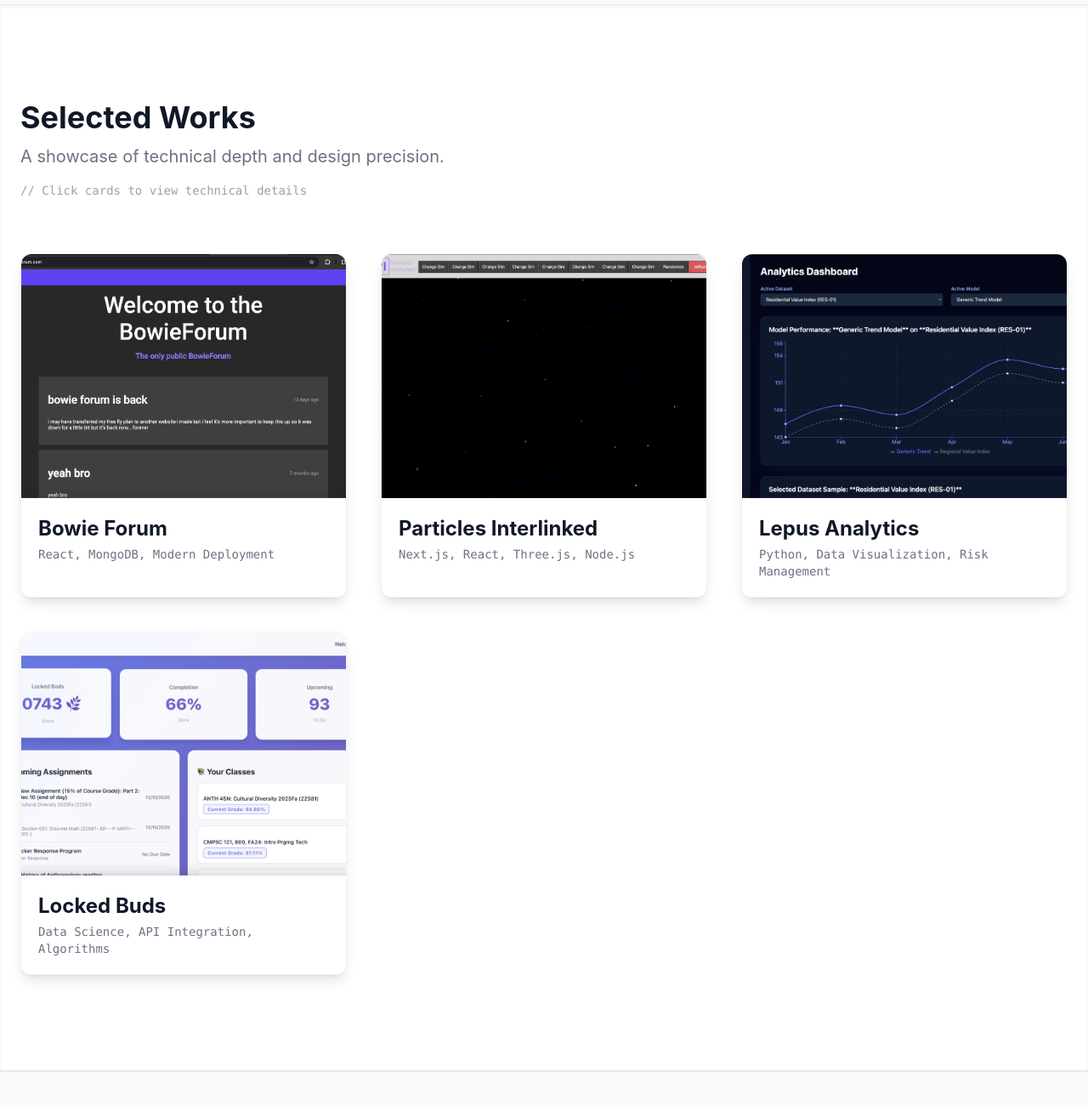
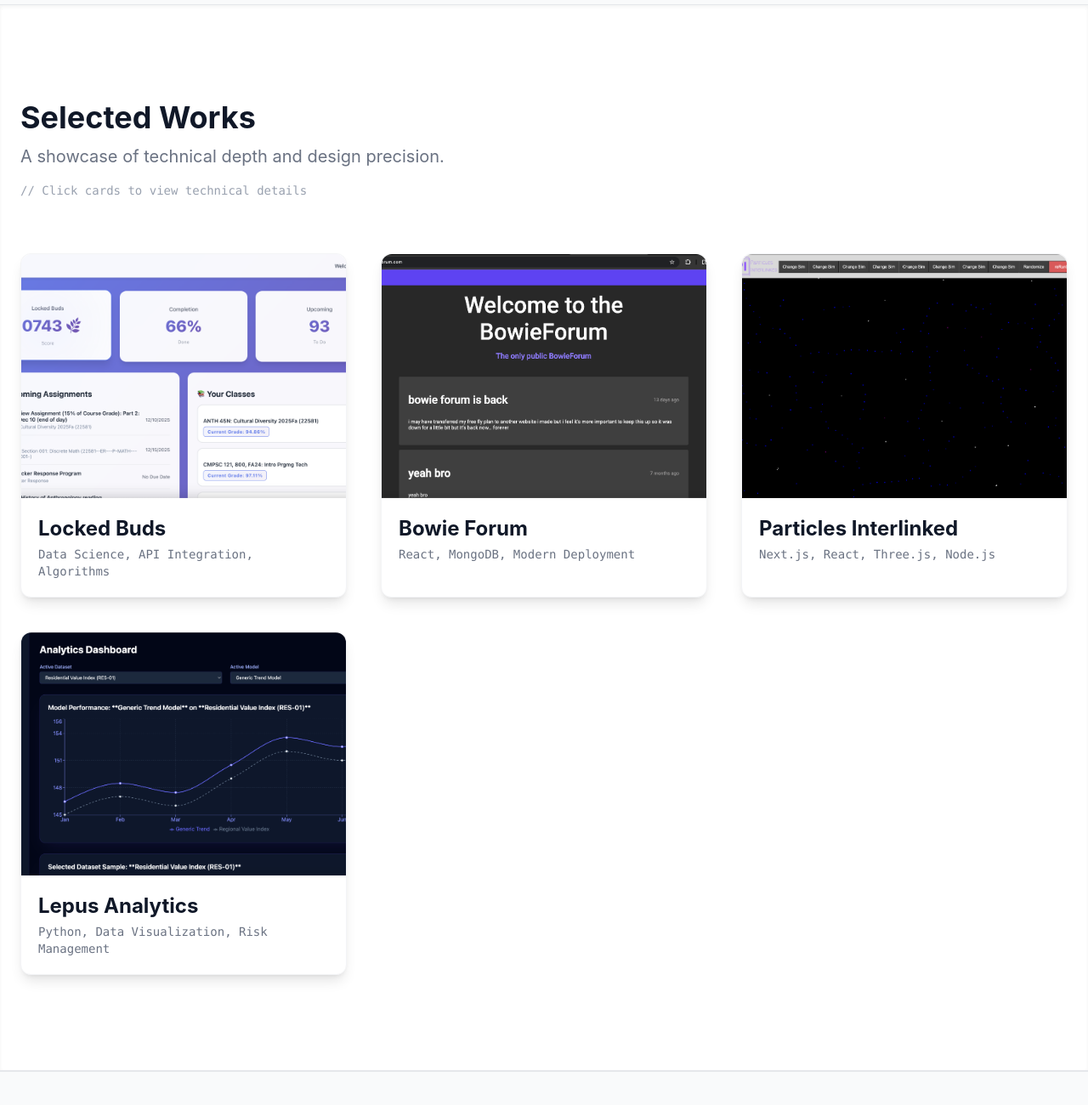
Before and after one commit to AHasenbein/portfolio, a React (Vite) app: page / in a window 1280 px wide. Shown: the part 1630-2930 px from the top of the page at 85% size. Built offline with nearby package versions, Linux system fonts and the light colour scheme.

Commit message:
change in details

```diff
--- a/src/projectsData.js
+++ b/src/projectsData.js
@@ -8,6 +8,14 @@ import lockedBuds from  './assets/lockedBuds.png';
 
 
 const PROJECTS_DATA = [
+  {
+    id: 1,
+    title: "Locked Buds",
+    tech: "Data Science, API Integration, Algorithms",
+    image: lockedBuds,
+    link: "https://lockedbuds.com/",
+    description: "Based on experience..."
+  },
   {
     id: 4,
     title: "Bowie Forum",
@@ -33,14 +41,6 @@ const PROJECTS_DATA = [
     link: "https://lepusanalytics.com/",
     description: "Based on experience..."
   },
-  {
-    id: 1,
-    title: "Locked Buds",
-    tech: "Data Science, API Integration, Algorithms",
-    image: lockedBuds,
-    link: "https://lockedbuds.com/",
-    description: "Based on experience..."
-  },
   // {
   //   id: 4,
   //   title: "Sandwhich Hero",
```
